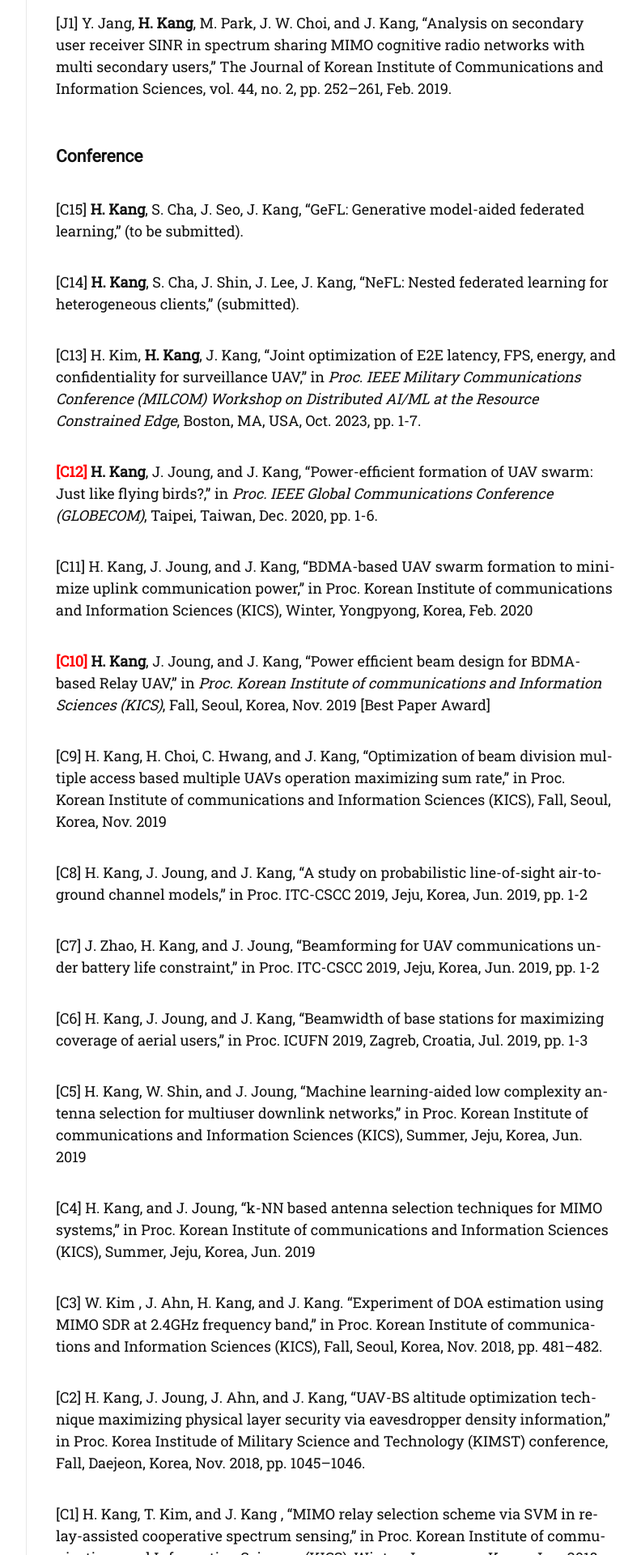
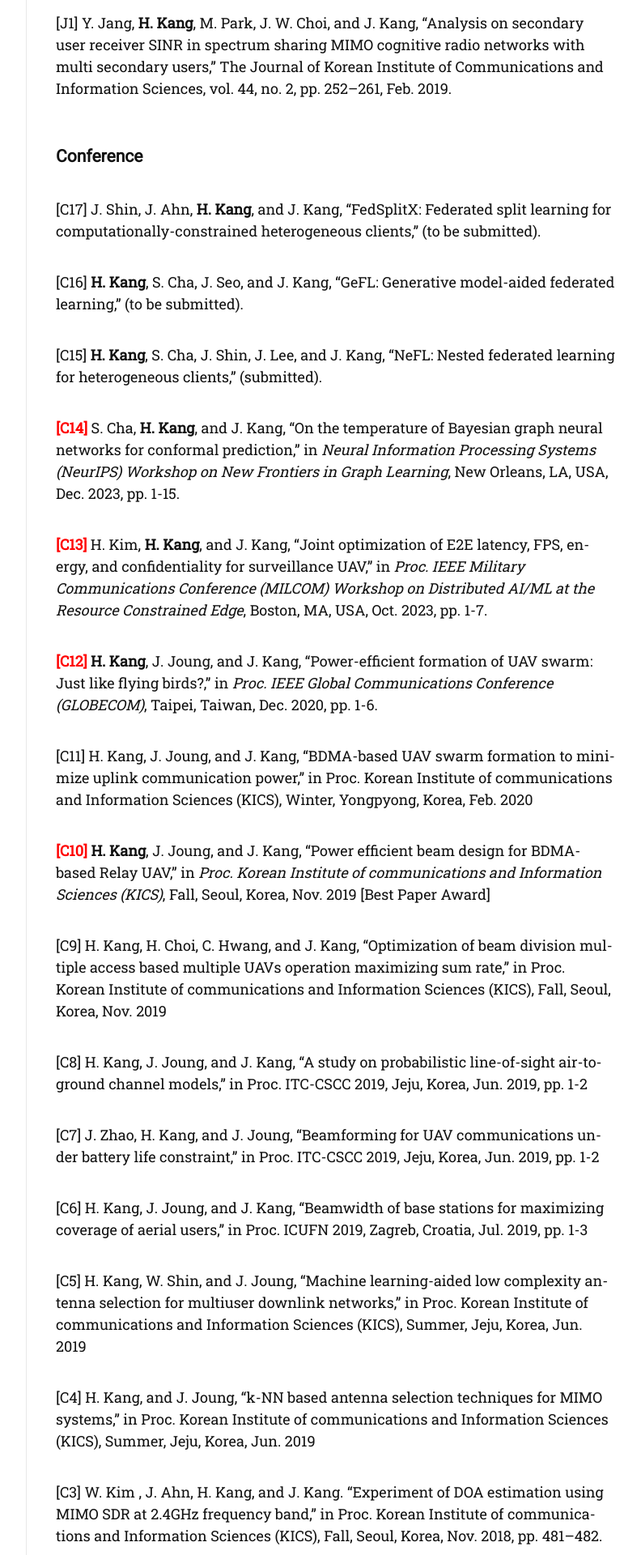
Before and after one commit to honggkang/honggkang.github.io, a Jekyll site: the page built from about.md, in a window 1280 px wide. Shown: the part 2318-4238 px from the top of the page at 81% size, without its empty margins (357-1149 px from the left). Built offline with Jekyll 4.4.1, drawn with Linux system fonts in a browser that asks for light colours; nearby versions of some CDN libraries; some web fonts are replaced.

Commit message:
1220 update

```diff
--- a/about.md
+++ b/about.md
@@ -51,11 +51,15 @@ Also refer to my [google scholar][google-scholar].
 
 ### Conference
 
-[C15] **H. Kang**, S. Cha, J. Seo, J. Kang, "GeFL: Generative model-aided federated learning," (to be submitted).
+[C17] J. Shin, J. Ahn, **H. Kang**, and J. Kang, "FedSplitX: Federated split learning for computationally-constrained heterogeneous clients," (to be submitted).
 
-[C14] **H. Kang**, S. Cha, J. Shin, J. Lee, J. Kang, "NeFL: Nested federated learning for heterogeneous clients," (submitted).
+[C16] **H. Kang**, S. Cha, J. Seo, and J. Kang, "GeFL: Generative model-aided federated learning," (to be submitted).
 
-[C13] H. Kim, **H. Kang**, J. Kang, "Joint optimization of E2E latency, FPS, energy, and confidentiality for surveillance UAV," in *Proc. IEEE Military Communications Conference (MILCOM) Workshop on Distributed AI/ML at the Resource Constrained Edge*, Boston, MA, USA, Oct. 2023, pp. 1-7.
+[C15] **H. Kang**, S. Cha, J. Shin, J. Lee, and J. Kang, "NeFL: Nested federated learning for heterogeneous clients," (submitted).
+
+<span style="color:red">**[C14]**</span> S. Cha, **H. Kang**, and J. Kang, "On the temperature of Bayesian graph neural networks for conformal prediction," in *Neural Information Processing Systems (NeurIPS) Workshop on New Frontiers in Graph Learning*, New Orleans, LA, USA, Dec. 2023, pp. 1-15.
+
+<span style="color:red">**[C13]**</span> H. Kim, **H. Kang**, and J. Kang, "Joint optimization of E2E latency, FPS, energy, and confidentiality for surveillance UAV," in *Proc. IEEE Military Communications Conference (MILCOM) Workshop on Distributed AI/ML at the Resource Constrained Edge*, Boston, MA, USA, Oct. 2023, pp. 1-7.
 
 <span style="color:red">**[C12]**</span> **H. Kang**, J. Joung, and J. Kang, "Power-efficient formation of UAV swarm: Just like flying birds?," in *Proc. IEEE Global Communications Conference (GLOBECOM)*, Taipei, Taiwan, Dec. 2020, pp. 1-6.
 
```
